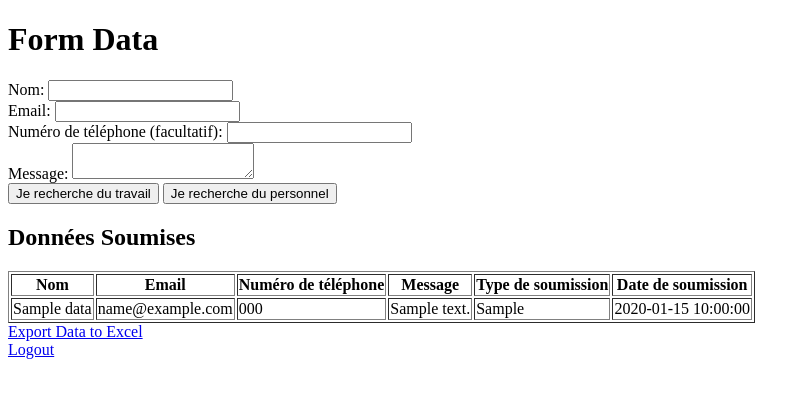
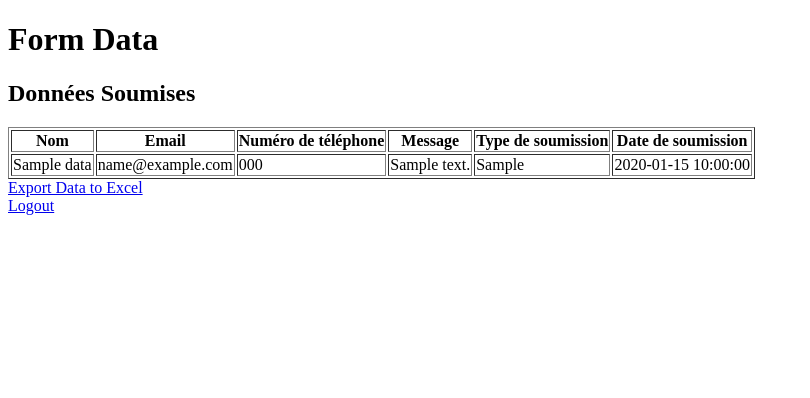
Before and after one commit to Goettfried/G-ttfried-IV, a Flask app: page / in a window 1280 px wide. Shown: the top 398 px of the page, without its empty margins (0-810 px from the left). Run offline with Flask 3, Linux system fonts and the light colour scheme; the visitor is signed in with stand-in values (Sample User, id 1); tables that the repository leaves empty hold one stand-in row (values such as "Sample post"); some libraries are stand-ins or nearby versions.

Commit message:
Update app.py and index.html for form data handling

```diff
--- a/app.py
+++ b/app.py
@@ -8,7 +8,7 @@ import io
 import xlsxwriter
 
 app = Flask(__name__)
-CORS(app)  # Ajoute cette ligne pour permettre les requêtes CORS
+CORS(app)
 app.secret_key = 'your_secret_key'
 app.config['SQLALCHEMY_DATABASE_URI'] = 'postgresql+psycopg2://oesterreich:T48R0JhMHfLRQj3i86Tv3810txboBkOI@dpg-cqmn0so8fa8c73afbo0g-a:5432/bayern'
 db = SQLAlchemy(app)
--- a/templates/index.html
+++ b/templates/index.html
@@ -4,53 +4,9 @@
     <meta charset="UTF-8">
     <meta name="viewport" content="width=device-width, initial-scale=1.0">
     <title>Form Data</title>
-    <script>
-        function submitForm(submissionType) {
-            const formData = {
-                name: document.getElementById('name').value,
-                email: document.getElementById('email').value,
-                phone: document.getElementById('phone').value,
-                message: document.getElementById('message').value,
-                submission_type: submissionType
-            };
-
-            fetch('https://welshapp.onrender.com/receive_form', {
-                method: 'POST',
-                headers: {
-                    'Content-Type': 'application/json'
-                },
-                body: JSON.stringify(formData)
-            })
-            .then(response => response.json())
-            .then(data => {
-                if (data.error) {
-                    alert('Erreur : ' + data.error);
-                } else {
-                    alert('Données envoyées avec succès !');
-                    window.location.reload();
-                }
-            })
-            .catch(error => {
-                console.error('Error:', error);
-                alert('Erreur lors de l\'envoi du formulaire : ' + error.message);
-            });
-        }
-    </script>
 </head>
 <body>
     <h1>Form Data</h1>
-    <form id="form">
-        <label for="name">Nom:</label>
-        <input type="text" id="name" name="name"><br>
-        <label for="email">Email:</label>
-        <input type="email" id="email" name="email"><br>
-        <label for="phone">Numéro de téléphone (facultatif):</label>
-        <input type="text" id="phone" name="phone"><br>
-        <label for="message">Message:</label>
-        <textarea id="message" name="message"></textarea><br>
-        <button type="button" onclick="submitForm('je recherche du travail')">Je recherche du travail</button>
-        <button type="button" onclick="submitForm('je recherche du personnel')">Je recherche du personnel</button>
-    </form>
     <h2>Données Soumises</h2>
     <table border="1">
         <thead>
```
